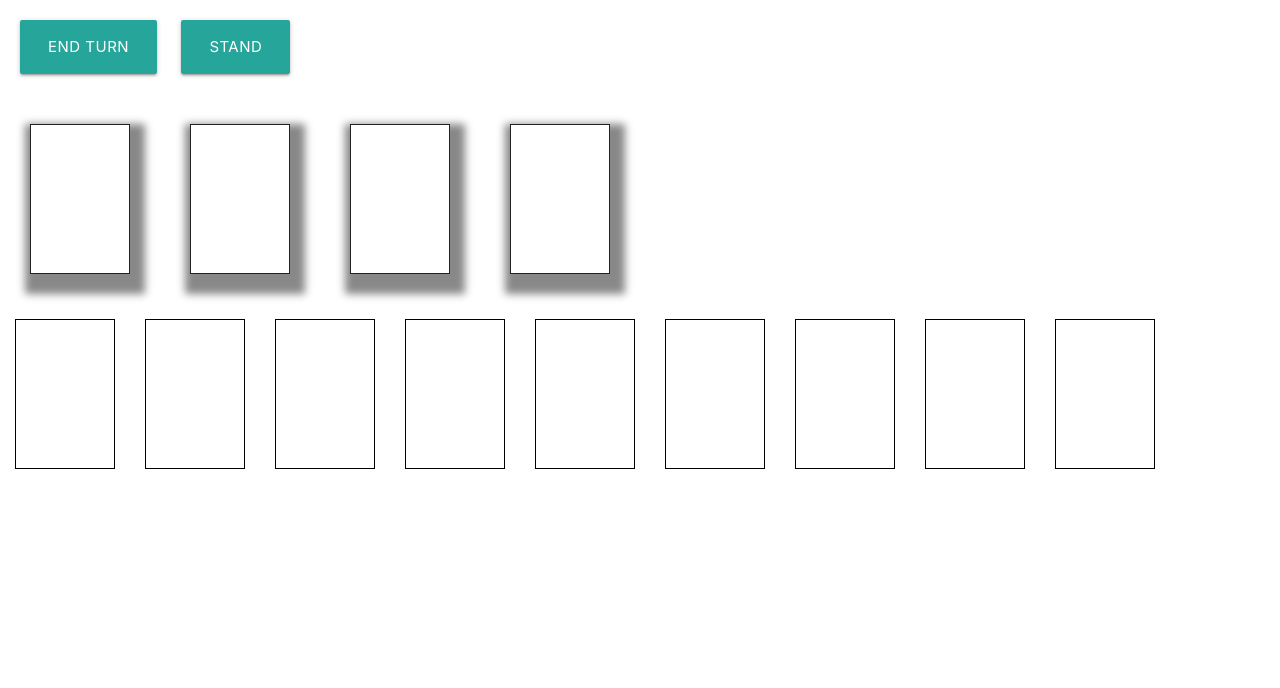
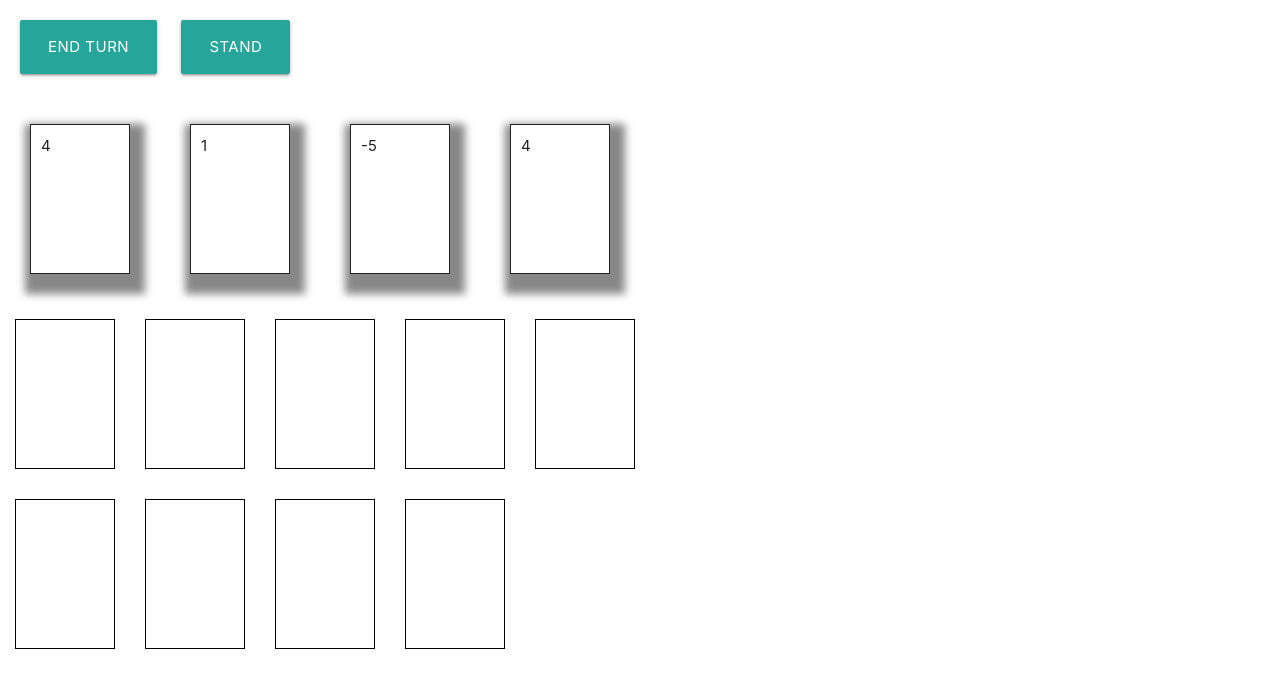
Before and after one commit to WalkerLauryGit/pazaak, a plain HTML site: page index.html in a window 1280 px wide. Drawn offline with nearby package versions, Linux system fonts and the light colour scheme.

Commit message:
created a grid for the board positioning for the player.

```diff
--- a/index.html
+++ b/index.html
@@ -9,6 +9,11 @@
 
 
 <style>
+
+  .board{
+    display: grid;
+    grid-template-columns: 1fr 1fr 1fr 1fr 1fr;
+  }
 
   .hand{
     display: flex;
@@ -34,10 +39,6 @@
     width: 100px;
   }
 
-  .black-background{
-
-  }
-
   .zoom:hover{
     transform: scale(1.5);
   }
@@ -55,21 +56,21 @@
 
   <div id="" class="hand">
     <div id="slot1" class="shadow zoom">
-
+      4
     </div>
     <div id="slot2" class="shadow zoom">
-
+      1
     </div>
     <div id="slot3" class="shadow zoom">
-
+      -5
     </div>
     <div id="slot4" class="shadow zoom">
-
+      4
     </div>
   </div>
 
-  <div id="board">
-    <div id="player-one" class="black-background">
+  <div class="board">
+    <div id="player-one" class="black-background board">
       <div id="slot1" class="board-slot">
 
       </div>
```
